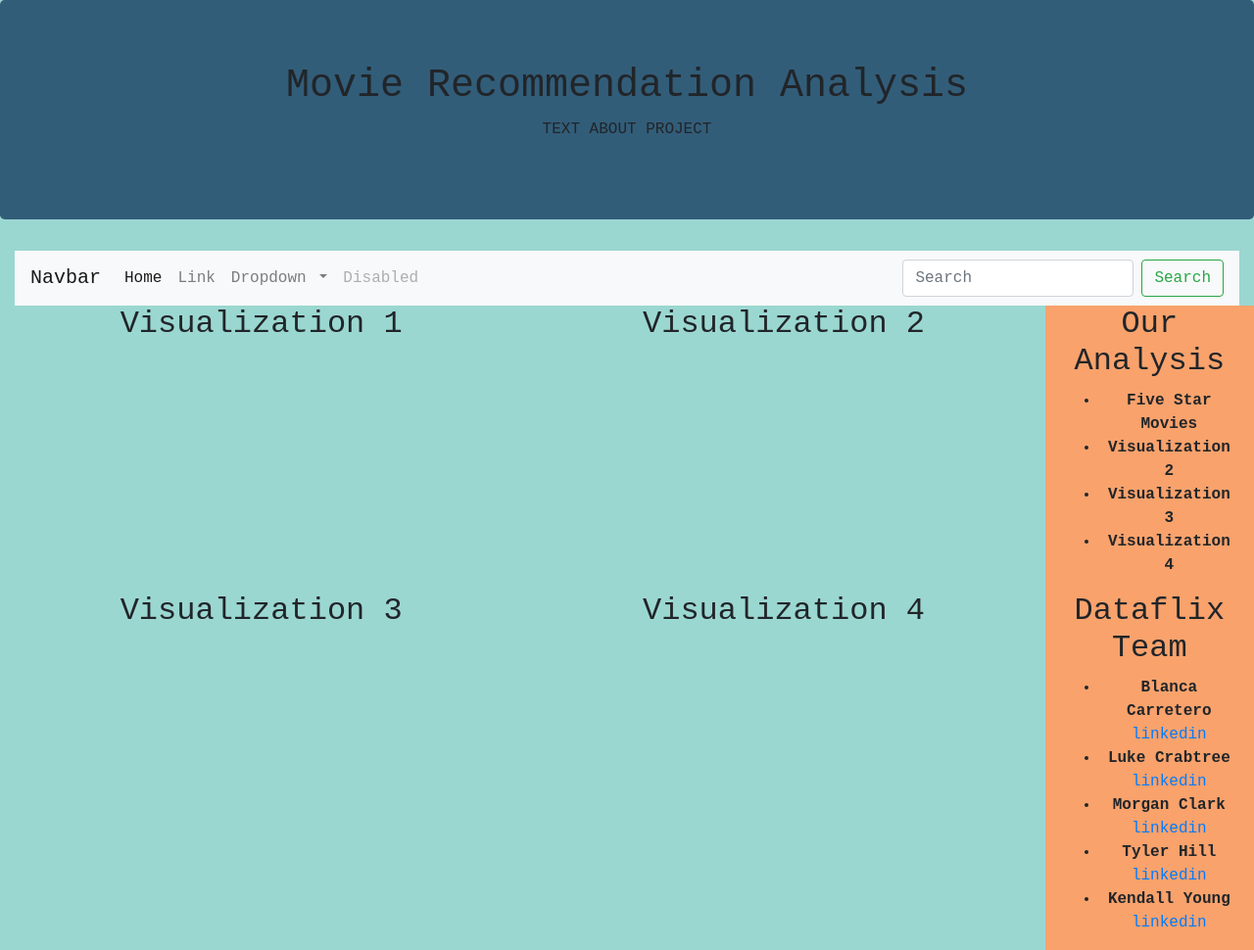
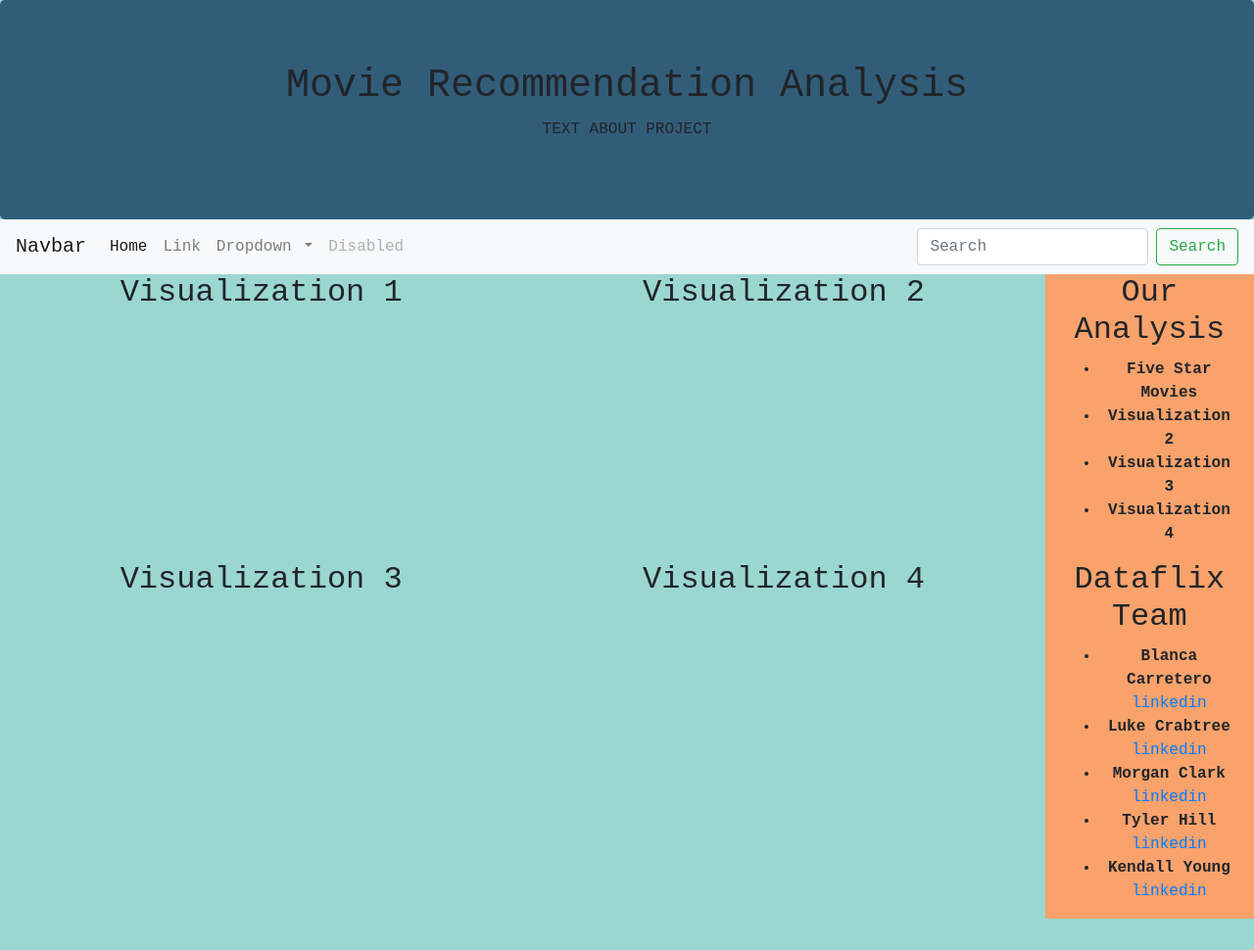
Before and after one commit to blancacarretero/movie-recommendation-engine, a plain HTML site: page index.html in a window 1280 px wide. Shown: the whole page at 98% size. After the commit the page ends 938 px from the top, so only its background shows below. Drawn offline with nearby package versions, Linux system fonts and the light colour scheme.

Commit message:
Add files via upload

```diff
--- a/style.css
+++ b/style.css
@@ -1,5 +1,5 @@
 .jumbotron {
-
+  margin: 0px;
   background-color:rgb(50,93,121);
 }
 
@@ -30,7 +30,6 @@ body {
   margin: 0;
   background-color:rgb(50,93,121);
 }
-
 body {
     padding: 0;
     margin: 0;
@@ -42,33 +41,27 @@ body {
     background-color:rgb(255, 255, 255);
 }
 
-
 .jumbotron {
   /* position: absolute */
   /* background: radial-gradient(ellipse at bottom, #F9A26C 0%, #F26627 100%);
 }
-
 .jumbotron h1 {
   color:#325D79;
 }
-
 .jumbotron p {
   color:hsla(204, 42%, 34%, 0.565);
 }
 .col-md-2 {
   background-color: rgb(249,162,108)
 }
-
 .col-md-2 {
   background-color: rgb(249,162,108)}
 
 .col-md-5 h2 {
   color: #F26627;
-
 }
 .col-md-10 h2 {
   color: #F26627;
-
 } */
 
 /* h2 {
@@ -85,3 +78,8 @@ body {
   color: #9BD7D1;
   color: #325D79;
 } */
+
+.navbar2 {
+  padding: 0px;
+  margin: 0px;
+}
```
